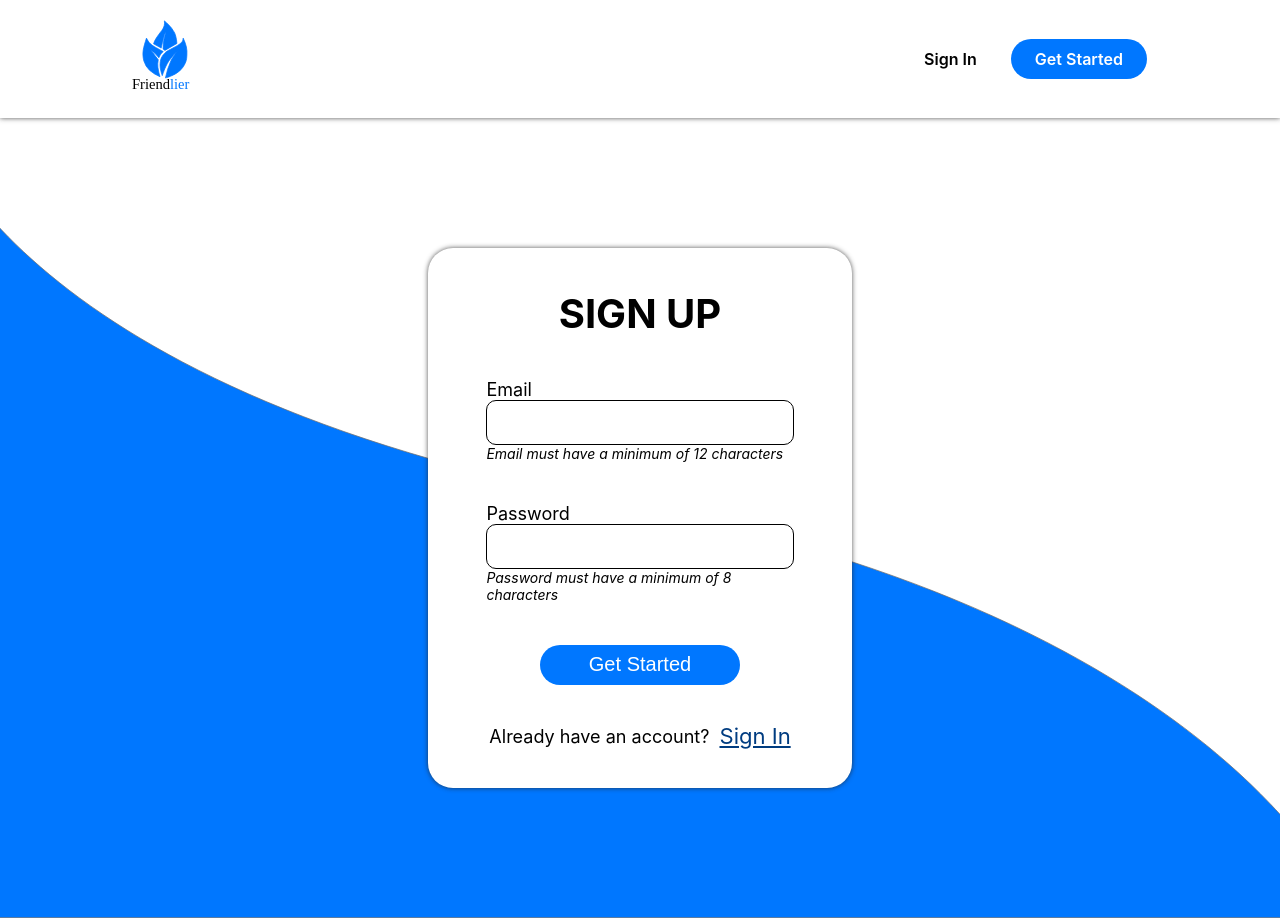
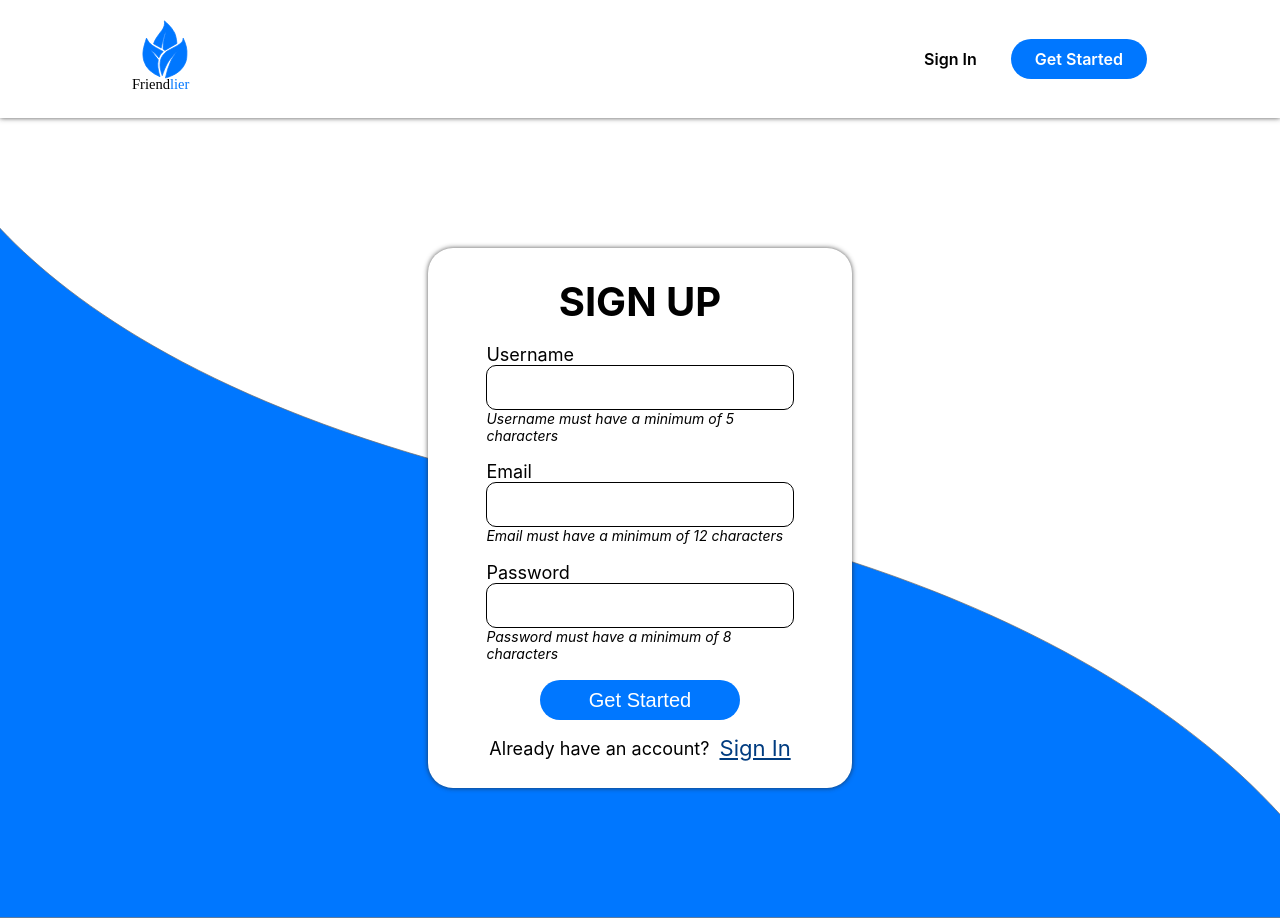
Before and after one commit to Hideir/Mentorship, a React (Create React App) app: page /signup in a window 1280 px wide. Built offline with nearby package versions, Linux system fonts and the light colour scheme.

Commit message:
refactored to allow log in / signup for to take in a username

```diff
--- a/src/components/Forms/CredentialsForm.jsx
+++ b/src/components/Forms/CredentialsForm.jsx
@@ -16,6 +16,7 @@ import {
 let buttonValue = '';
 
 const CredentialsForm = props => {
+  console.log(props);
   if(props.isLoginPage && props.isLoading === false){
        buttonValue = "Sign In";
   } else if(!props.isLoginPage && props.isLoading === false) {
@@ -45,6 +46,16 @@ const CredentialsForm = props => {
             </StyledLink>
           </ErrorMessage>
         ) : null}
+        <StyledLabel secondary="true">
+          Username
+          <StyledInput
+            label="Username"
+            type="text"
+            onChange={event => props.handleUsername(event.target.value)}
+            value={props.username.value}
+          />
+          {!props.isLoginPage ? <p style={{fontSize: '14px', fontStyle: 'italic'}}>Username must have a minimum of 5 characters</p> : null}
+        </StyledLabel>
         <StyledLabel secondary="true">
           Email
           <StyledInput
--- a/src/components/Forms/LoginForm/LoginForm.jsx
+++ b/src/components/Forms/LoginForm/LoginForm.jsx
@@ -10,6 +10,7 @@ import {toggleIsLoggedIn} from '../../../actions';
 const LoginForm = props => {
   const [email, setEmail, handleEmail] = useFormInputControl(" ");
   const [password, setPassword, handlePassword] = useFormInputControl("");
+  const [username, setUsername, handleUsername] = useFormInputControl('');
   const [isValidFlag, setIsValidFlag] = useState(true);
   // const [isLoading, setIsLoading] = useState(false);
   const isLoading = useSelector(state => state.root.isLoading);
@@ -27,7 +28,7 @@ const LoginForm = props => {
     // setIsLoading(true);
     dispatch(toggleIsLoggedIn(true));
     // Send our data({email, password}) to the /signup endpoint on our server, with the email and password in the body
-    axios.post(`${process.env.REACT_APP_API_LOCAL  || process.env.REACT_APP_API_URL}/signin`,{ email, password },
+    axios.post(`${process.env.REACT_APP_API_LOCAL  || process.env.REACT_APP_API_URL}/signin`,{ username, email, password },
           {
             headers: {
               "content-type": "application/json" // Tell the server we are sending this over as JSON
@@ -60,8 +61,10 @@ const LoginForm = props => {
           isLoading={isLoading}
           isLoginPage={true}
           isValidFlag={isValidFlag}
+          username={username}
           email={email}
           password={password}
+          handleUsername={handleUsername}
           handleEmail={handleEmail}
           handlePassword={handlePassword}
           handleSignUp={handleSignUp}
--- a/src/components/Forms/SignupForm/SignupForm.jsx
+++ b/src/components/Forms/SignupForm/SignupForm.jsx
@@ -11,6 +11,7 @@ import {toggleIsLoggedIn} from '../../../actions';
     // create a user object.
     const [email, setEmail, handleEmail] = useFormInputControl('');
     const [password, setPassword, handlePassword] = useFormInputControl('');
+    const [username, setUsername, handleUsername] = useFormInputControl('');
     const [isValidFlag, setIsValidFlag] = useState(true);
     // const [isLoading, setIsLoading] = useState(false);
 
@@ -19,13 +20,13 @@ import {toggleIsLoggedIn} from '../../../actions';
       // setIsLoading(true);
       dispatch(toggleIsLoggedIn(true));
       // Send our data({email, password}) to the /signup endpoint on our server, with the email and password in the body
-        axios.post(`${process.env.REACT_APP_API_LOCAL || process.env.REACT_APP_API_URL}/signup`, {email, password}, {
+        axios.post(`${process.env.REACT_APP_API_LOCAL || process.env.REACT_APP_API_URL}/signup`, {username, email, password}, {
           headers: {
             'content-type': 'application/json'  // Tell the server we are sending this over as JSON
           },
         })
         .then(function (response) {
-          dispatch({type: 'SET_NEW_USER_EMAIL', payload: email})
+          dispatch({type: 'SET_NEW_USER_ALIAS', payload: {email, username}})
           dispatch(toggleIsLoggedIn(false))
           // When our server responds that we made a good request we push our user to the home component.
           props.history.push("/signup/interests");
@@ -45,8 +46,10 @@ import {toggleIsLoggedIn} from '../../../actions';
           isLoading={isLoading}
           isLoginPage={false}
           isValidFlag={isValidFlag}
+          username={username}
           email={email}
           password={password}
+          handleUsername={handleUsername}
           handleEmail={handleEmail}
           handlePassword={handlePassword}
           handleSignUp={handleSignUp}
--- a/src/components/HeroSection.jsx
+++ b/src/components/HeroSection.jsx
@@ -8,7 +8,7 @@ import S from 'styled-components';
 const HeroSection = () => {
 
     const isLoggedIn = useSelector( state => state.root.isLoggedIn); // Grab logged In State
-    const loggedInUser = useSelector( state => state.root.loggedInUser); // Grab logged in user
+    // const loggedInUser = useSelector( state => state.root.loggedInUser); // Grab logged in user
 
   return (
     <HeroSectionWrapper>
--- a/src/components/HomePage.jsx
+++ b/src/components/HomePage.jsx
@@ -18,6 +18,7 @@ const HomePage = () => {
 				},
 			})
 			.then( async response => {
+        console.log(response.data);
         await dispatch({type: 'SET_LOGGEDIN_USER', payload: response.data.loggedInUserData[0]})
 			})
 			.catch(error => console.log(error))
--- a/src/components/OnboardingProcesses/InterestCard.jsx
+++ b/src/components/OnboardingProcesses/InterestCard.jsx
@@ -13,6 +13,8 @@ const InterestCard = (props) => {
     const clickHandler  =  async () => {
         if(!hasActiveClass) {
             await setHasActiveClass(true);
+            console.log(interests);
+            console.log(interests.interestName)
             dispatch({type:'SET_NEW_USER_INTERESTS', payload:  interests.interestName});
         } else if(hasActiveClass) {
              await setHasActiveClass(false);
--- a/src/components/OnboardingProcesses/ProfileEditForm.jsx
+++ b/src/components/OnboardingProcesses/ProfileEditForm.jsx
@@ -34,6 +34,7 @@ const ProfileEditForm = (props) => {
     const handleSubmit = (event) => {
         event.preventDefault();
         localStorage.setItem('userEmail', profileObject.email);
+        localStorage.setItem('user_username', profileObject.username);
         // Send our data({email, password}) to the /signup endpoint on our server, with the email and password in the body
           axios.post(`${process.env.REACT_APP_API_LOCAL || process.env.REACT_APP_API_URL}/signup/add-profile`, {profileObject}, {
             headers: {
--- a/src/reducers/rootReducer.js
+++ b/src/reducers/rootReducer.js
@@ -6,6 +6,7 @@ export const initialState = {
     isLoggedIn: token ? true : false,
     newSignedUpUser: {
         email: '',
+        username: '',
         interests: [],
     },
     isLoading: false,
@@ -13,7 +14,7 @@ export const initialState = {
 
 
 export const rootReducer = (state = initialState, action) => {
-    console.log(action.payload);
+    console.log({action: action.payload});
     switch(action.type) {
         case 'SET_LOGGEDIN_USER':
             return  {...state, loggedInUser : action.payload};
@@ -21,11 +22,11 @@ export const rootReducer = (state = initialState, action) => {
             return {...state, isLoggedIn : true};
         case 'LOG_OUT':
             return {...state, loggedInUser: {}, isLoggedIn : false, newSignedUpUser: {} };
-        case 'SET_NEW_USER_EMAIL':
+        case 'SET_NEW_USER_ALIAS':
             return {
             ...state,
             newSignedUpUser: {
-                ...state.newSignedUpUser, email: action.payload
+                ...state.newSignedUpUser, email: action.payload.email, username: action.payload.username
             }};
         case 'SET_NEW_USER_INTERESTS':
             if(state.newSignedUpUser.interests.length <= 0) {
```
